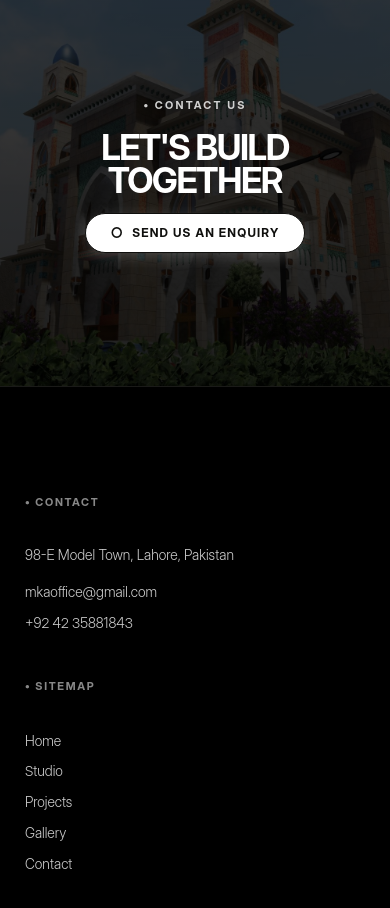
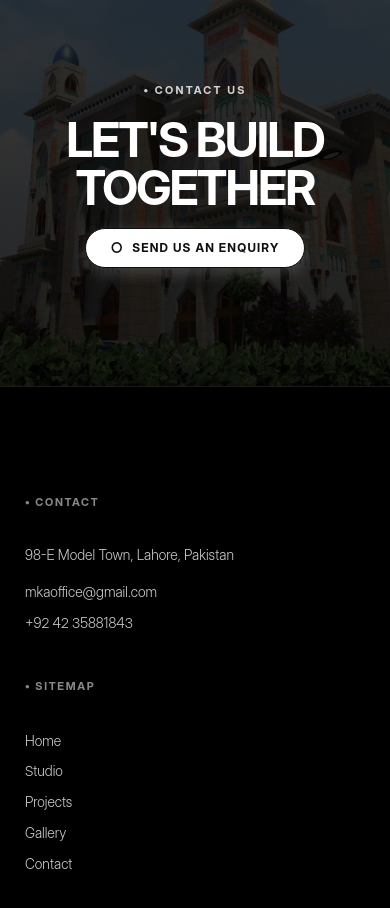
Before and after one commit to ibrahim-here/mka-website, a website: page about/index.html in a window 390 px wide. Shown: the part 6566-7474 px from the top of the page. Drawn offline with nearby package versions, Linux system fonts and the light colour scheme; a web font is replaced by a local one.

Commit message:
Increase CTA heading font size on mobile to make it larger than the button

```diff
--- a/assets/css/style.css
+++ b/assets/css/style.css
@@ -1367,6 +1367,10 @@ footer.premium-footer .footer-big-text {
     font-size: 12px !important;
     margin-top: 16px !important;
   }
+  .premium-cta h2 {
+    font-size: 48px !important;
+    line-height: 1 !important;
+  }
 
   /* 3. About Section Centered & Padded */
   .about-hero, .studio-grid, .credentials, .credentials-content {
```
